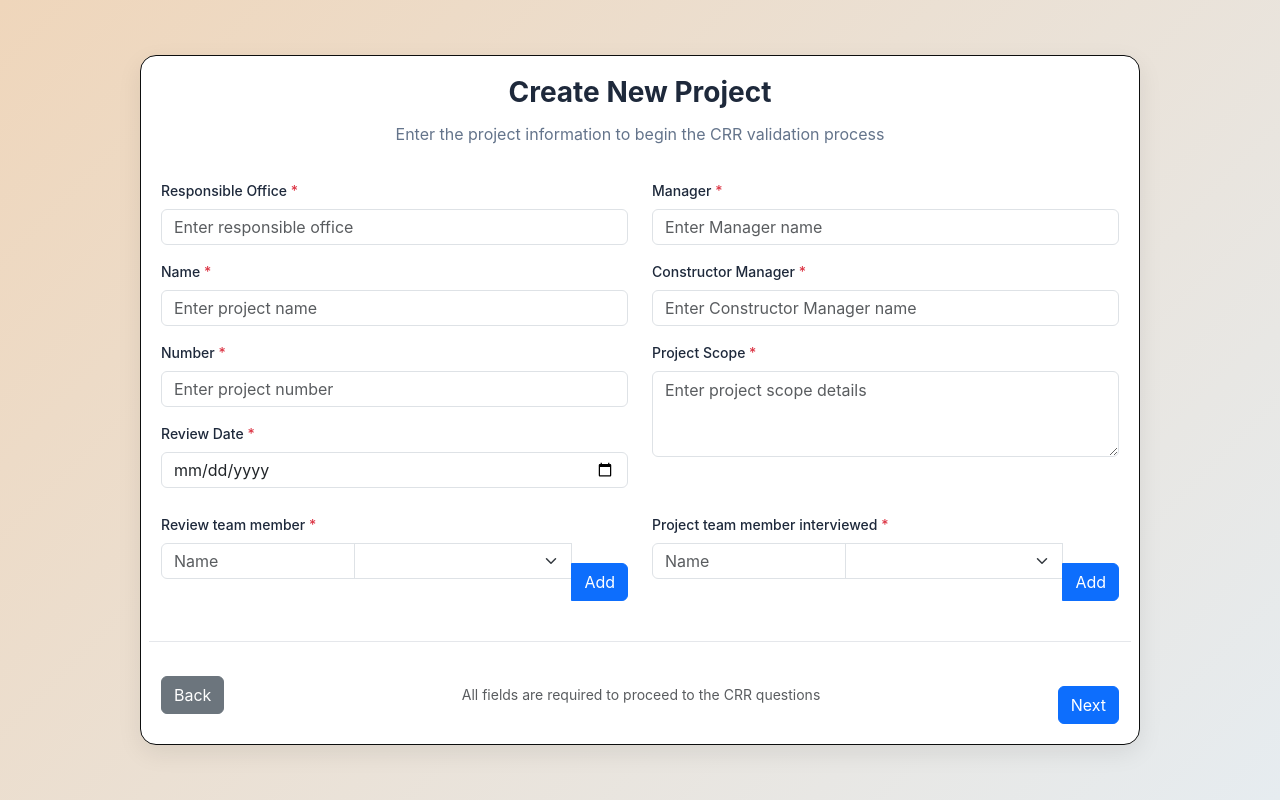
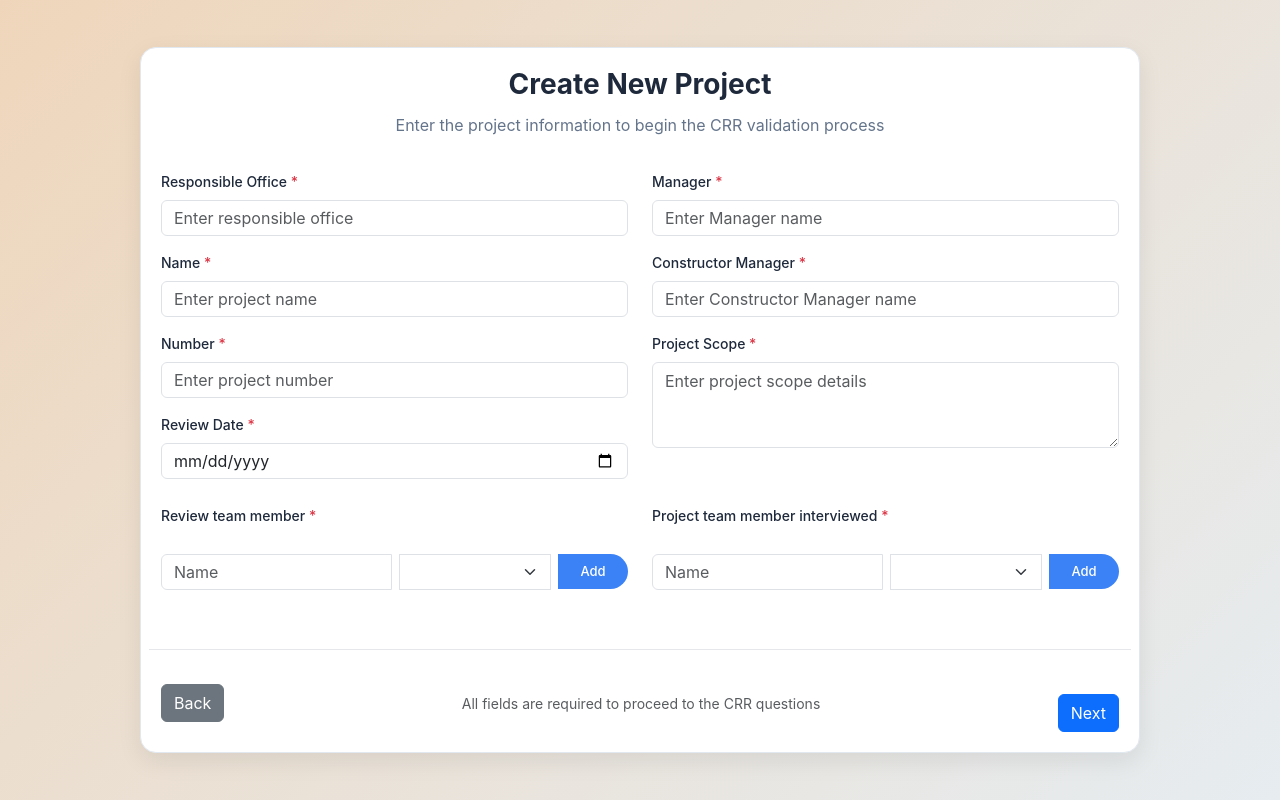
Before and after one commit to SaadGtite/JESA_Proj, a React (Create React App) app in the folder Front-end/: page /new-project in a window 1280 px wide. Built offline with nearby package versions, Linux system fonts and the light colour scheme.

Commit message:
adjustment of proj info

```diff
--- a/Front-end/src/Forms/ProjInfo.css
+++ b/Front-end/src/Forms/ProjInfo.css
@@ -1,10 +1,10 @@
 .form-page {
-background: linear-gradient(135deg, #efd6bb, #e6ecf0);  min-height: 100vh;
+  background: linear-gradient(135deg, #efd6bb, #e6ecf0);
+  min-height: 100vh;
   display: flex;
   align-items: center;
   justify-content: center;
   padding: 10px 20px;
-
   font-family: 'Inter', sans-serif;
 }
 
@@ -15,7 +15,7 @@ background: linear-gradient(135deg, #efd6bb, #e6ecf0);  min-height: 100vh;
   max-width: 1000px;
   width: 100%;
   box-shadow: 0 8px 24px rgba(0, 0, 0, 0.08);
-  border: 1px solid #0d0e0e;
+  border: 1px solid #e2e8f0;
 }
 
 .form-title {
@@ -43,7 +43,8 @@ background: linear-gradient(135deg, #efd6bb, #e6ecf0);  min-height: 100vh;
   font-family: 'Inter', sans-serif;
 }
 
-.form-control, .form-select {
+.form-control,
+.form-select {
   border: 1px solid #d1d5db;
   border-radius: 8px;
   padding: 8px 12px;
@@ -53,7 +54,8 @@ background: linear-gradient(135deg, #efd6bb, #e6ecf0);  min-height: 100vh;
   height: 36px;
 }
 
-.form-control:focus, .form-select:focus {
+.form-control:focus,
+.form-select:focus {
   outline: none;
   border-color: #3b82f6;
   box-shadow: 0 0 0 3px rgba(59, 130, 246, 0.1);
@@ -74,27 +76,30 @@ textarea.form-control {
 .input-group.team-input-group .form-control {
   flex: 2;
   min-width: 150px;
+  height: 36px;
 }
 
 .input-group.team-input-group .form-select {
   flex: 1;
   min-width: 100px;
+  height: 36px;
 }
 
 .input-group.team-input-group .btn-primary {
-  flex: 0.5;
-  min-width: 80px;
+  flex: 0 0 70px; /* fixed smaller width */
   background-color: #3b82f6;
-  border-color: #212428;
-  border-radius: 6px;
+  border-color: #3b82f6;
+  border-radius: 60px;
   padding: 6px 12px;
   font-size: 13px;
   font-weight: 500;
   transition: background-color 0.2s ease, transform 0.1s ease;
-  height: 36px;
+  height: 35px;
   display: flex;
   align-items: center;
   justify-content: center;
+  margin-bottom: 20px;
+  cursor: pointer;
 }
 
 .input-group.team-input-group .btn-primary:hover {
@@ -224,5 +229,10 @@ textarea.form-control {
     width: 100%;
     min-width: auto;
     height: 40px;
+    margin-bottom: 8px;
+  }
+
+  .input-group.team-input-group .btn-primary {
+    margin-bottom: 0;
   }
 }
--- a/Front-end/src/Forms/ProjInfo.js
+++ b/Front-end/src/Forms/ProjInfo.js
@@ -1,10 +1,10 @@
 import React, { useState, useRef } from 'react';
-import './ProjInfo.css'; // Assuming you have a CSS file for styling
+import './ProjInfo.css'; // Your CSS file
 import { useNavigate } from 'react-router-dom';
 
 const NewProjectForm = () => {
-  const navigate = useNavigate(); // ← Create navigate function
-  const [error, setError] = useState(null); // State for error handling
+  const navigate = useNavigate();
+  const [error, setError] = useState(null);
   const [reviewTeam, setReviewTeam] = useState([]);
   const [interviewTeam, setInterviewTeam] = useState([]);
   const [editIndex, setEditIndex] = useState(null);
@@ -23,13 +23,12 @@ const NewProjectForm = () => {
   const interviewRoleRef = useRef(null);
 
   const handleBack = () => {
-    navigate(-1); // ← Go back to the previous page
+    navigate(-1);
   };
 
   const handleSubmit = async (event) => {
-    event.preventDefault(); // Prevent default form submission
+    event.preventDefault();
 
-    // Collect form data
     const formData = {
       'responsible office': responsibleOfficeRef.current.value,
       'name project': projectNameRef.current.value,
@@ -38,14 +37,21 @@ const NewProjectForm = () => {
       manager: managerRef.current.value,
       'manager constructor': constructorManagerRef.current.value,
       'project scope': projectScopeRef.current.value,
-      'review team members': reviewTeam.map(member => `${member.name}: ${member.role}`),
-      'project members interviewed': interviewTeam.map(member => `${member.name}: ${member.role}`)
+      'review team members': reviewTeam.map((member) => `${member.name}: ${member.role}`),
+      'project members interviewed': interviewTeam.map((member) => `${member.name}: ${member.role}`),
     };
 
-    // Validation
-    if (!formData['responsible office'] || !formData['name project'] || !formData['number project'] ||
-        !formData['review date'] || !formData.manager || !formData['manager constructor'] ||
-        !formData['project scope'] || reviewTeam.length === 0 || interviewTeam.length === 0) {
+    if (
+      !formData['responsible office'] ||
+      !formData['name project'] ||
+      !formData['number project'] ||
+      !formData['review date'] ||
+      !formData.manager ||
+      !formData['manager constructor'] ||
+      !formData['project scope'] ||
+      reviewTeam.length === 0 ||
+      interviewTeam.length === 0
+    ) {
       setError('All fields are required to proceed to the CRR questions.');
       return;
     }
@@ -53,9 +59,7 @@ const NewProjectForm = () => {
     try {
       const response = await fetch('http://localhost:5000/api/projects/create', {
         method: 'POST',
-        headers: {
-          'Content-Type': 'application/json',
-        },
+        headers: { 'Content-Type': 'application/json' },
         body: JSON.stringify(formData),
       });
 
@@ -64,10 +68,10 @@ const NewProjectForm = () => {
       }
 
       const data = await response.json();
-      console.log('Project created:', data); // Log the response for debugging
-      navigate('/crr-Section1'); // Navigate to the next page on success
+      console.log('Project created:', data);
+      navigate('/crr-Section1');
     } catch (err) {
-      setError(err.message); // Set error state for display
+      setError(err.message);
       console.error('Error:', err);
     }
   };
@@ -115,11 +119,9 @@ const NewProjectForm = () => {
 
   const deleteMember = (type, index) => {
     if (type === 'review') {
-      const updatedTeam = reviewTeam.filter((_, i) => i !== index);
-      setReviewTeam(updatedTeam);
+      setReviewTeam(reviewTeam.filter((_, i) => i !== index));
     } else if (type === 'interview') {
-      const updatedTeam = interviewTeam.filter((_, i) => i !== index);
-      setInterviewTeam(updatedTeam);
+      setInterviewTeam(interviewTeam.filter((_, i) => i !== index));
     }
   };
 
@@ -131,35 +133,51 @@ const NewProjectForm = () => {
 
         <form className="row g-4" onSubmit={handleSubmit}>
           <div className="col-md-6">
-            <label className="form-label">Responsible Office <span className="text-danger">*</span></label>
+            <label className="form-label">
+              Responsible Office <span className="text-danger">*</span>
+            </label>
             <input type="text" className="form-control" placeholder="Enter responsible office" ref={responsibleOfficeRef} required />
 
-            <label className="form-label mt-3">Name <span className="text-danger">*</span></label>
+            <label className="form-label mt-3">
+              Name <span className="text-danger">*</span>
+            </label>
             <input type="text" className="form-control" placeholder="Enter project name" ref={projectNameRef} required />
 
-            <label className="form-label mt-3">Number <span className="text-danger">*</span></label>
+            <label className="form-label mt-3">
+              Number <span className="text-danger">*</span>
+            </label>
             <input type="text" className="form-control" placeholder="Enter project number" ref={projectNumberRef} required />
 
-            <label className="form-label mt-3">Review Date <span className="text-danger">*</span></label>
+            <label className="form-label mt-3">
+              Review Date <span className="text-danger">*</span>
+            </label>
             <input type="date" className="form-control" ref={reviewDateRef} required />
           </div>
 
           <div className="col-md-6">
-            <label className="form-label">Manager <span className="text-danger">*</span></label>
+            <label className="form-label">
+              Manager <span className="text-danger">*</span>
+            </label>
             <input type="text" className="form-control" placeholder="Enter Manager name" ref={managerRef} required />
 
-            <label className="form-label mt-3">Constructor Manager <span className="text-danger">*</span></label>
+            <label className="form-label mt-3">
+              Constructor Manager <span className="text-danger">*</span>
+            </label>
             <input type="text" className="form-control" placeholder="Enter Constructor Manager name" ref={constructorManagerRef} required />
 
-            <label className="form-label mt-3">Project Scope <span className="text-danger">*</span></label>
+            <label className="form-label mt-3">
+              Project Scope <span className="text-danger">*</span>
+            </label>
             <textarea className="form-control" rows="3" placeholder="Enter project scope details" ref={projectScopeRef} required></textarea>
           </div>
 
           {/* Review Team Member Section */}
           <div className="col-md-6 mt-4">
-            <label className="form-label">Review team member <span className="text-danger">*</span></label>
-            <div className="input-group mb-3">
-              <input type="text" className="form-control" placeholder="Name" ref={reviewNameRef}/>
+            <label className="form-label">
+              Review team member <span className="text-danger">*</span>
+            </label>
+            <div className="input-group mb-3 team-input-group">
+              <input type="text" className="form-control" placeholder="Name" ref={reviewNameRef} />
               <select className="form-select" defaultValue="" ref={reviewRoleRef}>
                 <option value="" disabled></option>
                 <option>CM</option>
@@ -170,9 +188,11 @@ const NewProjectForm = () => {
                 <option>QA/QC</option>
                 <option>Other</option>
               </select>
-              <button type="button" className="btn btn-primary" onClick={() => {
-                addOrUpdateMember('review', reviewNameRef.current.value, reviewRoleRef.current.value);
-              }}>
+              <button
+                type="button"
+                className="btn-primary"
+                onClick={() => addOrUpdateMember('review', reviewNameRef.current.value, reviewRoleRef.current.value)}
+              >
                 {editType === 'review' && editIndex !== null ? 'Update' : 'Add'}
               </button>
             </div>
@@ -181,18 +201,10 @@ const NewProjectForm = () => {
                 <li key={index} className="list-group-item d-flex justify-content-between align-items-center">
                   {member.name} - {member.role}
                   <div>
-                    <button
-                      type="button"
-                      className="btn btn-sm btn-warning mx-2"
-                      onClick={() => startEdit('review', index)}
-                    >
+                    <button type="button" className="btn btn-sm btn-warning mx-2" onClick={() => startEdit('review', index)}>
                       Edit
                     </button>
-                    <button
-                      type="button"
-                      className="btn btn-sm btn-danger"
-                      onClick={() => deleteMember('review', index)}
-                    >
+                    <button type="button" className="btn btn-sm btn-danger" onClick={() => deleteMember('review', index)}>
                       Delete
                     </button>
                   </div>
@@ -203,8 +215,10 @@ const NewProjectForm = () => {
 
           {/* Project Team Member Interviewed Section */}
           <div className="col-md-6 mt-4">
-            <label className="form-label">Project team member interviewed <span className="text-danger">*</span></label>
-            <div className="input-group mb-3">
+            <label className="form-label">
+              Project team member interviewed <span className="text-danger">*</span>
+            </label>
+            <div className="input-group mb-3 team-input-group">
               <input type="text" className="form-control" placeholder="Name" ref={interviewNameRef} />
               <select className="form-select" defaultValue="" ref={interviewRoleRef}>
                 <option value="" disabled></option>
@@ -216,9 +230,11 @@ const NewProjectForm = () => {
                 <option>QA/QC</option>
                 <option>Other</option>
               </select>
-              <button type="button" className="btn btn-primary" onClick={() => {
-                addOrUpdateMember('interview', interviewNameRef.current.value, interviewRoleRef.current.value);
-              }}>
+              <button
+                type="button"
+                className="btn-primary"
+                onClick={() => addOrUpdateMember('interview', interviewNameRef.current.value, interviewRoleRef.current.value)}
+              >
                 {editType === 'interview' && editIndex !== null ? 'Update' : 'Add'}
               </button>
             </div>
@@ -227,18 +243,10 @@ const NewProjectForm = () => {
                 <li key={index} className="list-group-item d-flex justify-content-between align-items-center">
                   {member.name} - {member.role}
                   <div>
-                    <button
-                      type="button"
-                      className="btn btn-sm btn-warning mx-2"
-                      onClick={() => startEdit('interview', index)}
-                    >
+                    <button type="button" className="btn btn-sm btn-warning mx-2" onClick={() => startEdit('interview', index)}>
                       Edit
                     </button>
-                    <button
-                      type="button"
-                      className="btn btn-sm btn-danger"
-                      onClick={() => deleteMember('interview', index)}
-                    >
+                    <button type="button" className="btn btn-sm btn-danger" onClick={() => deleteMember('interview', index)}>
                       Delete
                     </button>
                   </div>
@@ -247,12 +255,20 @@ const NewProjectForm = () => {
             </ul>
           </div>
 
-          {error && <div className="alert alert-danger">{error}</div>} {/* Display error if exists */}
+          {error && (
+            <div className="alert alert-danger" style={{ marginTop: '20px' }}>
+              {error}
+            </div>
+          )}
 
           <div className="form-footer d-flex justify-content-between align-items-center mt-4">
-            <button type="button" className="btn btn-secondary" onClick={handleBack}>Back</button>
+            <button type="button" className="btn btn-secondary" onClick={handleBack}>
+              Back
+            </button>
             <div className="text-muted small">All fields are required to proceed to the CRR questions</div>
-            <button type="submit" className="btn btn-primary">Next</button>
+            <button type="submit" className="btn btn-primary">
+              Next
+            </button>
           </div>
         </form>
       </div>
```
